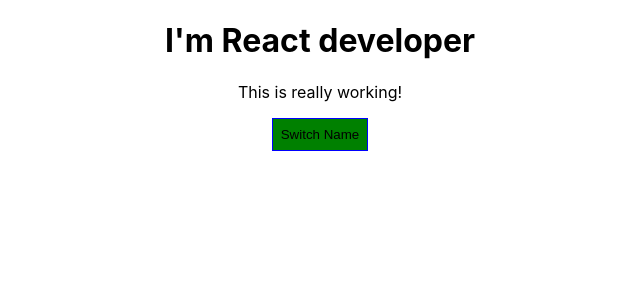
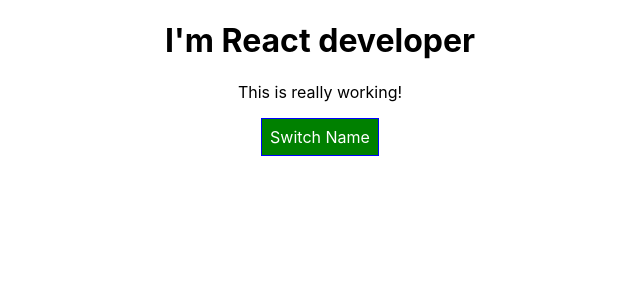
Before and after one commit to MJ702/React-js, a React (Create React App) app in the folder react-guide/: page / in a window 1280 px wide. Shown: the top 300 px of the page, without its empty margins (320-960 px from the left). Built offline with nearby package versions, Linux system fonts and the light colour scheme.

Commit message:
add css module

```diff
--- a/react-guide/src/App.css
+++ /dev/null
@@ -1,15 +0,0 @@
-.App {
-  text-align: center;
-}
-
-.red {
-  color: red;
-}
-
-.bold {
-  font-weight: bold;
-}
-
-button:hover{
-
-}
--- a/react-guide/src/App.js
+++ b/react-guide/src/App.js
@@ -1,21 +1,7 @@
 import React, {Component} from 'react';
-import './App.css';
+import classes from './App.module.css';
 import Person from './Person/Person';
-import styled from 'styled-components'
 
-const StyledButton = styled.button`
-    background-color: ${props => props.alt ? 'red' : 'green'};
-    color: white
-    font: inherit;
-    border: 1px solid blue;
-    padding: 8px;
-    cursor: pointer;
-    &:hover {
-        background-color: ${props => props.alt ? 'salmon' : 'lightgreen'};
-        color: black;
-    }
-
-`;
 
 class App extends Component {
     state = ({
@@ -62,19 +48,7 @@
     }
 
     render() {
-        const style = {
-            backgroundColor: 'green',
-            color: 'white',
-            font: 'inherit',
-            border: '1px solid blue',
-            padding: '8px',
-            cursor: 'pointer',
-            ":hover": {
-                backgroundColor: 'lightgreen',
-                color: 'black'
-            }
-        }
-
+        let btnClass = ''
         let person = null
         if (this.state.showPerson) {
             person = (
@@ -92,34 +66,28 @@
                     }
                 </div>
             )
-            // style.backgroundColor = 'red';
-            //
-            // style[':hover'] = {
-            //     backgroundColor: 'salmon',
-            //     color: 'black'
-            //
-            // }
+            btnClass = classes.Red
 
         }
 
-        const classes = [];
+        const assignedClasses = [];
 
         if (this.state.persons.length <= 2) {
-            classes.push('red');
+            assignedClasses.push(classes.red);
         }
         if (this.state.persons.length <= 1) {
-            classes.push('bold')
+            assignedClasses.push(classes.bold)
         }
 
         return (
 
-            <div className="App">
+            <div className={classes.App}>
                 <h1>I'm React developer </h1>
-                <p className={classes.join(" ")}>This is really working!</p>
-                <StyledButton
-                    alt = {this.state.showPerson}
+                <p className={assignedClasses.join(" ")}>This is really working!</p>
+                <button
+                    className={btnClass}
                     onClick={this.togglePersonHandler}>Switch Name
-                </StyledButton>
+                </button>
                 {person}
             </div>
 
--- /dev/null
+++ b/react-guide/src/App.module.css
@@ -0,0 +1,33 @@
+.App {
+  text-align: center;
+}
+
+.red {
+  color: red;
+}
+
+.bold {
+  font-weight: bold;
+}
+
+.App button {
+  background-color: green;
+  color: white;
+  font: inherit;
+  border: 1px solid blue;
+  padding: 8px;
+  cursor: pointer;
+}
+
+.App button :hover {
+  background-color: lightgreen;
+  color: black;
+}
+
+.App button.Red {
+  background-color: red;
+}
+
+.App button.Red:hover {
+  background-color: salmon;
+}
```
